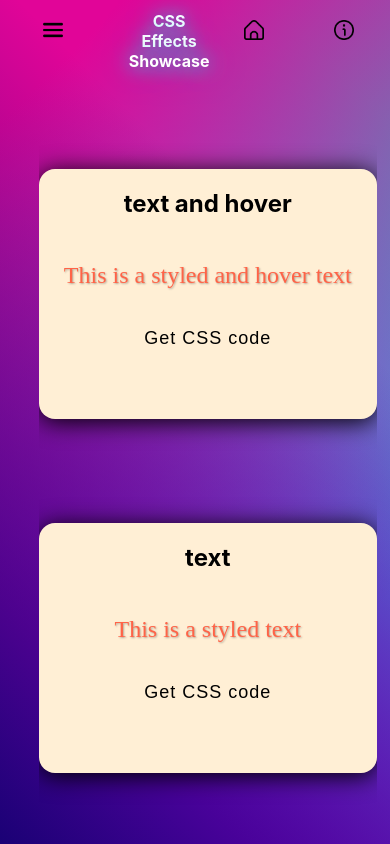
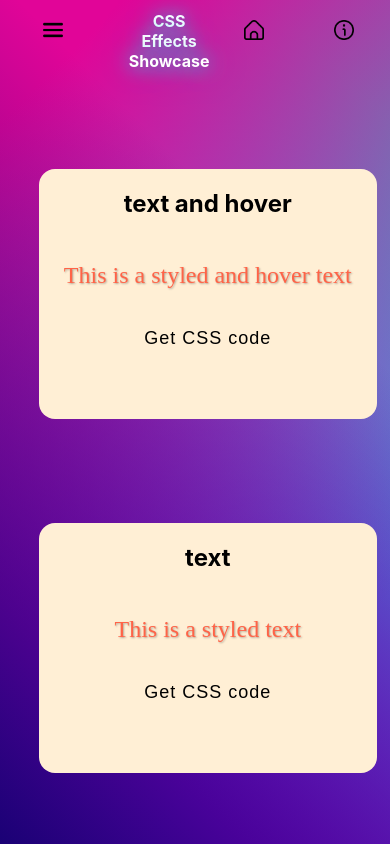
Before and after one commit to yohanankling/Css-showcase, a React (Create React App) app: page / in a window 390 px wide. Built offline with nearby package versions, Linux system fonts and the light colour scheme.

Commit message:
mobile view

```diff
--- a/src/components/css/stylingDiv.css
+++ b/src/components/css/stylingDiv.css
@@ -4,7 +4,6 @@
     margin: 5vh auto;
     border-radius: 1em;
     background-color: papayawhip;
-    box-shadow: 0 0.188em 1.550em rgb(0, 0, 0);
     display: flex;
     flex-direction: column;
     justify-content: flex-start;
```
